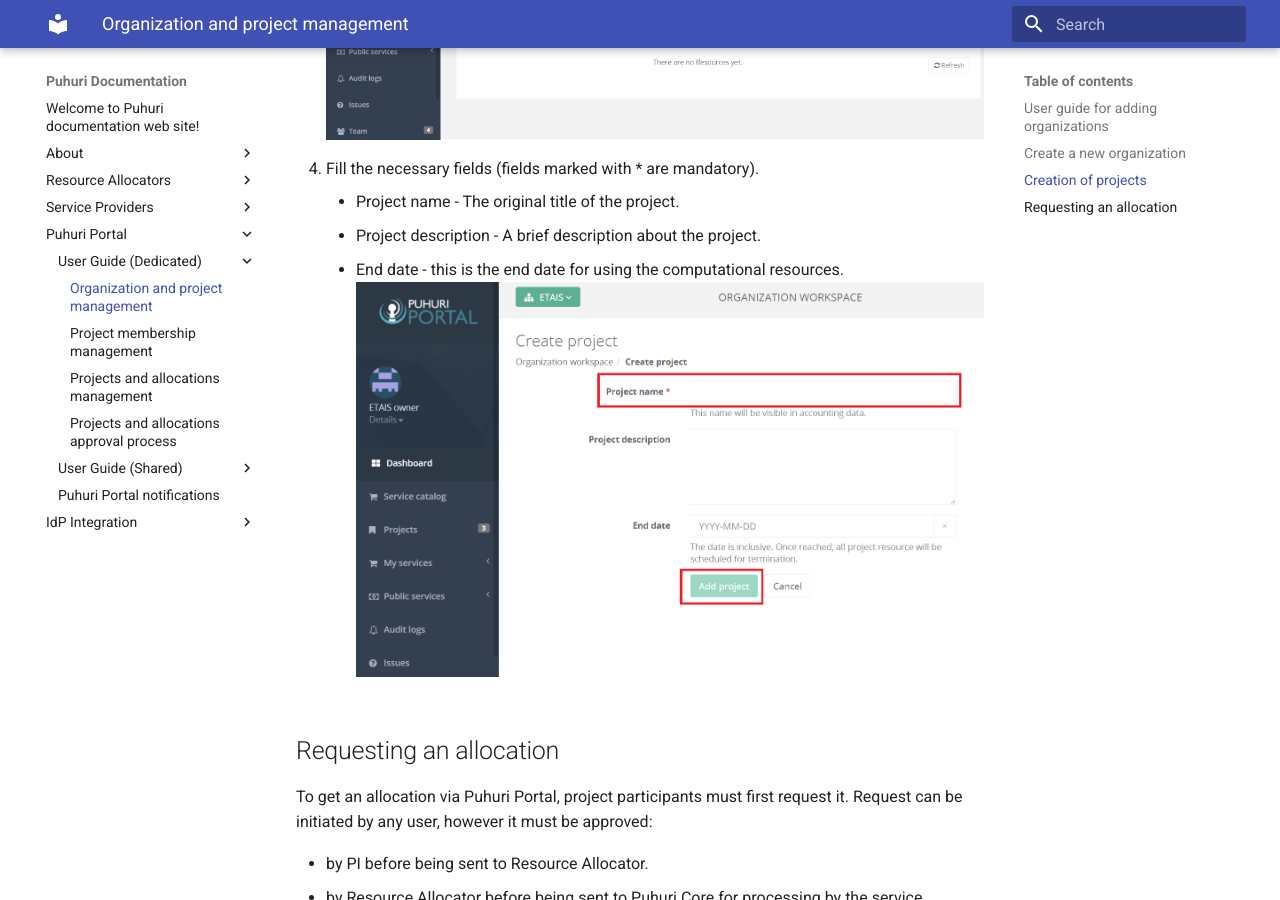
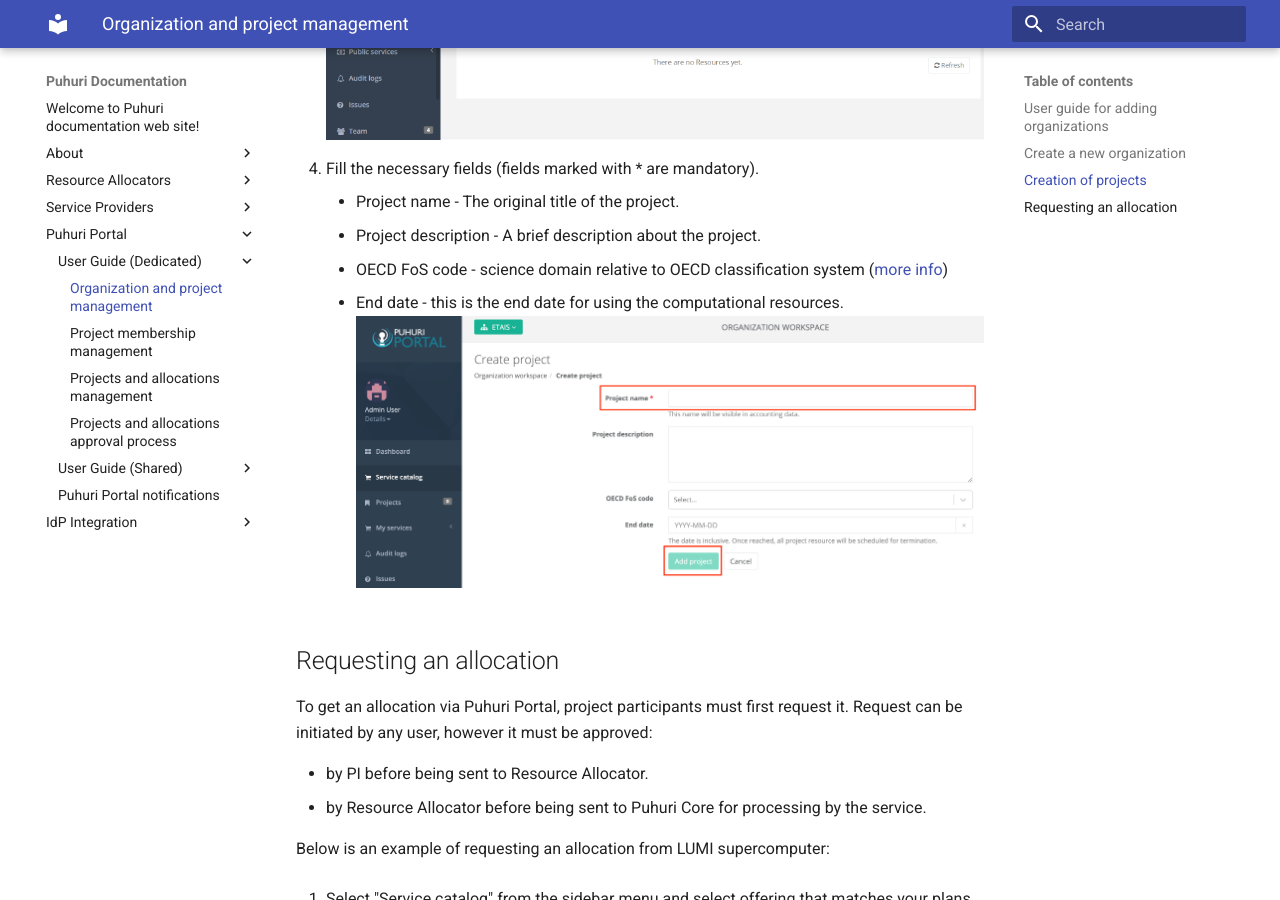
Before and after one commit to neicnordic/puhuri-web, an MkDocs documentation site: the page built from docs/puhuri_portal/user_guide_dedicated/organization_and_project_management.md, in a window 1280 px wide and 900 px high, scrolled down 4412 px. Built offline with MkDocs 1.6.1 and Material for MkDocs 9.7.7, drawn with Linux system fonts in a browser that asks for light colours.

Commit message:
Update project creation instructions

```diff
--- a/docs/puhuri_portal/user_guide_dedicated/organization_and_project_management.md
+++ b/docs/puhuri_portal/user_guide_dedicated/organization_and_project_management.md
@@ -53,6 +53,7 @@ Prerequisites for creating projects:
 
     - Project name - The original title of the project.
     - Project description - A brief description about the project.
+    - OECD FoS code - science domain relative to OECD classification system ([more info](https://joinup.ec.europa.eu/collection/eu-semantic-interoperability-catalogue/solution/field-science-and-technology-classification/about))
     - End date - this is the end date for using the computational resources.
    ![Project details](../../assets/Project%20details.PNG)
 
```
Also changed, not shown: docs/puhuri_portal/user_guide_shared/organization_and_project_management_shared.md (+1 -0 lines), docs/assets/Project details.PNG.
